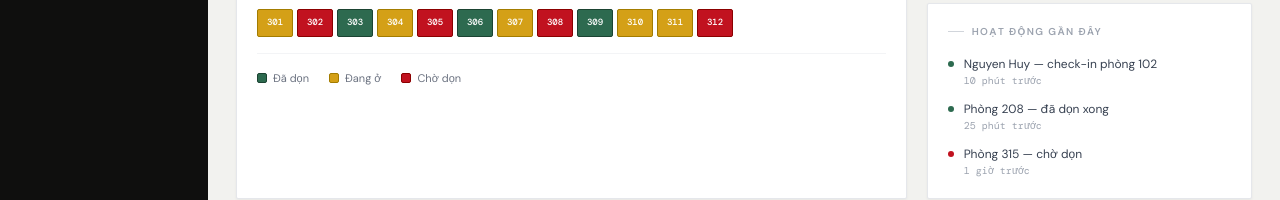
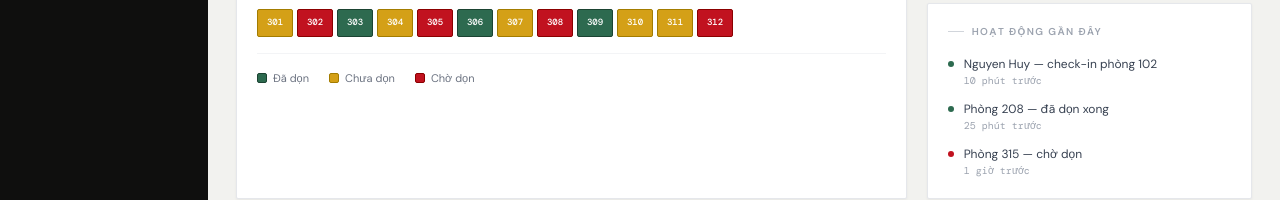
Before and after one commit to giahuydoo0207-tech/avanti-os, a Next.js app: page /dashboard in a window 1280 px wide. Shown: the part 485-685 px from the top of the page. Built offline with nearby package versions, Linux system fonts and the light colour scheme.

Commit message:
Cập nhật giao diện

```diff
--- a/app/dashboard/page.tsx
+++ b/app/dashboard/page.tsx
@@ -49,7 +49,7 @@ type ShiftReport = {
 // ─────────────────────────────────────────────
 const ROOM_STATUS: Record<RoomStatus,{label:string;labelVi:string;cell:string;text:string;mapBg:string;mapBorder:string;mapText:string;mapSubText:string;mapPaxColor:string;dotColor:string}> = {
   clean:    { label:"CLEAN",    labelVi:"Đã dọn",  cell:"bg-[#2d6a4f] border-[#1b4332]", text:"text-white", mapBg:"#f0fdf4", mapBorder:"#86efac", mapText:"#14532d", mapSubText:"#15803d", mapPaxColor:"#166534", dotColor:"#22c55e" },
-  occupied: { label:"OCCUPIED", labelVi:"Đang ở",  cell:"bg-[#d4a017] border-[#a37c00]", text:"text-white", mapBg:"#fffbeb", mapBorder:"#fcd34d", mapText:"#78350f", mapSubText:"#92400e", mapPaxColor:"#92400e", dotColor:"#f59e0b" },
+  occupied: { label:"OCCUPIED", labelVi:"Chưa dọn", cell:"bg-[#d4a017] border-[#a37c00]", text:"text-white", mapBg:"#fffbeb", mapBorder:"#fcd34d", mapText:"#78350f", mapSubText:"#92400e", mapPaxColor:"#92400e", dotColor:"#f59e0b" },
   dirty:    { label:"DIRTY",    labelVi:"Chờ dọn", cell:"bg-[#c1121f] border-[#8b0000]", text:"text-white", mapBg:"#fff1f2", mapBorder:"#fca5a5", mapText:"#7f1d1d", mapSubText:"#991b1b", mapPaxColor:"#991b1b", dotColor:"#ef4444" },
 };
 
@@ -255,7 +255,8 @@ function WalkIcon({color}:{color:string}){
   </svg>;
 }
 function GuestTooltip({guest,roomType}:{guest:Guest;roomType:string}){
-  return <div className="absolute z-50 bottom-full left-1/2 -translate-x-1/2 mb-2 pointer-events-none" style={{minWidth:270}}>
+  return <div className="absolute z-50 top-full left-1/2 -translate-x-1/2 mt-2 pointer-events-none" style={{minWidth:270}}>
+    <div className="absolute left-1/2 -translate-x-1/2 -top-1.5 w-3 h-3 rotate-45" style={{background:"#fffef0",borderLeft:"1px solid #d4c87a",borderTop:"1px solid #d4c87a"}}/>
     <div className="text-[11px] text-[#1a1a1a] p-3 rounded-[2px] shadow-2xl" style={{background:"#fffef0",border:"1px solid #d4c87a"}}>
       <div className="space-y-0.5 pb-2 mb-2" style={{borderBottom:"1px solid #e8dfa0"}}>
         <div className="flex flex-wrap gap-x-3"><span><span className="text-[#9ca3af]">Folio: </span><span className="mono font-semibold">{guest.folio}</span></span><span><span className="text-[#9ca3af]">RmType: </span><span className="mono font-semibold">{roomType}</span></span></div>
@@ -265,7 +266,6 @@ function GuestTooltip({guest,roomType}:{guest:Guest;roomType:string}){
       <div className="font-semibold text-[12px]">+ {guest.name}</div>
       <div className="text-[#9ca3af] mt-1" style={{borderTop:"1px dashed #d4c87a",paddingTop:4}}>{guest.plan}</div>
     </div>
-    <div className="absolute left-1/2 -translate-x-1/2 -bottom-1.5 w-3 h-3 rotate-45" style={{background:"#fffef0",borderRight:"1px solid #d4c87a",borderBottom:"1px solid #d4c87a"}}/>
   </div>;
 }
 function HotelCell({room,selected,onClick}:{room:HotelRoom;selected:boolean;onClick:()=>void}){
```
